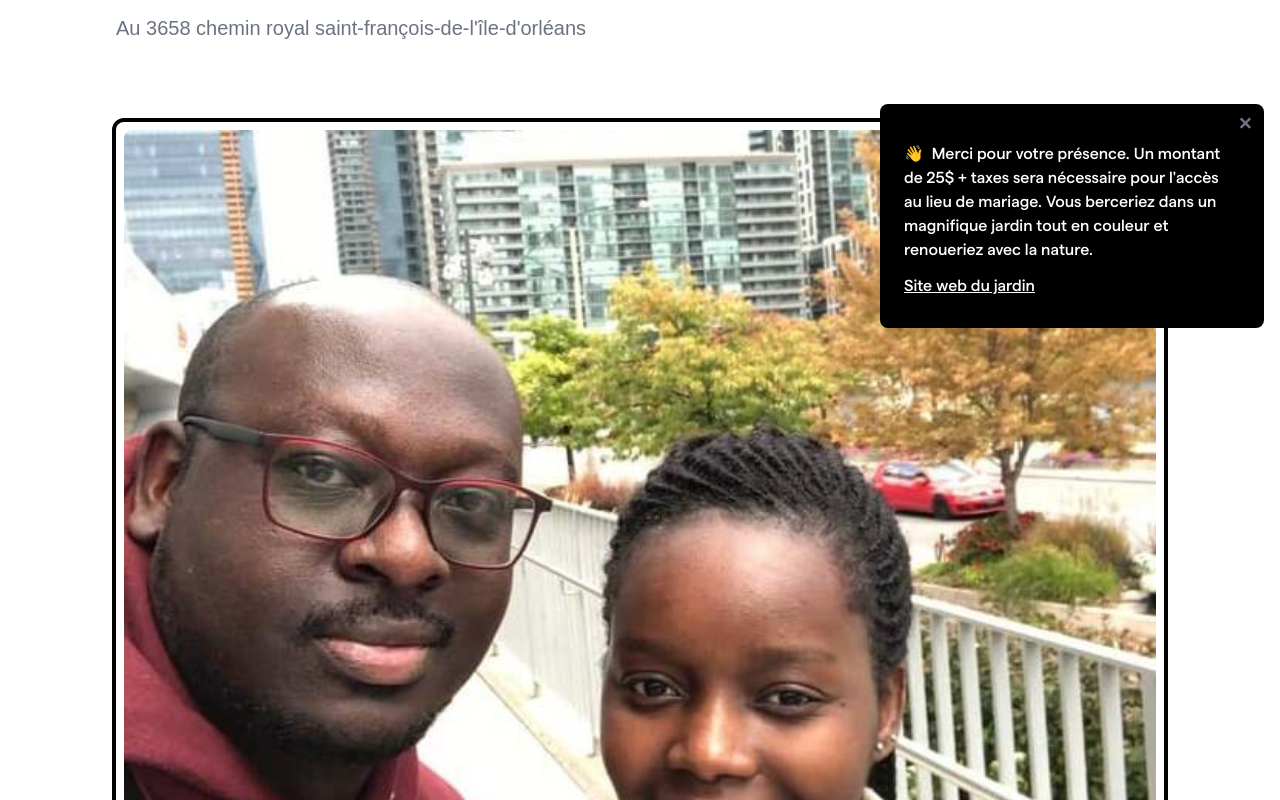
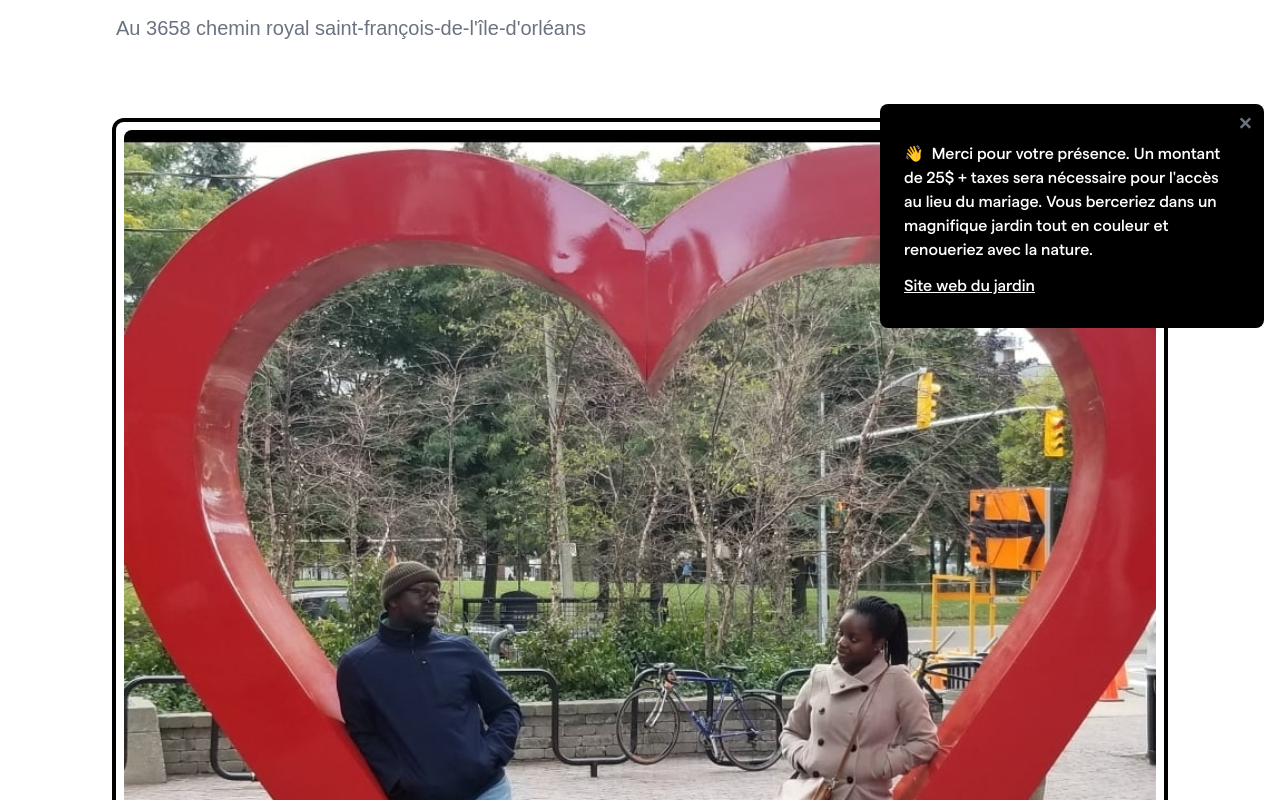
Before and after one commit to adeleroi/frontend-mariage, a React (Create React App) app: page /agenda in a window 1280 px wide. Shown: the part 440-1240 px from the top of the page. Built offline with nearby package versions, Linux system fonts and the light colour scheme; a web font is replaced by a local one.

Commit message:
coeur image and fix typo

```diff
--- a/src/components/info.js
+++ b/src/components/info.js
@@ -11,7 +11,7 @@ export const Info = () => {
     <div id="popup" className="bottom-8 fixed bg-black rounded-lg font-Matter w-96 h-56 flex flex-col justify-center px-6 right-4 pt-5" style={{zIndex: "40000000"}}>
       <div className="absolute right-1 top-1 pr-2" aria-label="dismiss message"><p onClick={handleClick} className="text-gray hover:text-white text-2xl cursor-pointer">&times;</p></div>
       <Paragraph className="text-white text-left">
-        <span role="img" aria-label="wave">&#128075;</span> &nbsp;Merci pour votre présence. Un montant de 25$ + taxes sera nécessaire pour l'accès au lieu de mariage.
+        <span role="img" aria-label="wave">&#128075;</span> &nbsp;Merci pour votre présence. Un montant de 25$ + taxes sera nécessaire pour l'accès au lieu du mariage.
         Vous berceriez dans un magnifique jardin tout en couleur
         et renoueriez avec la nature.
       </Paragraph>
--- a/src/views/agenda.js
+++ b/src/views/agenda.js
@@ -1,8 +1,8 @@
 import * as React from 'react'
 import { useMap } from './save-the-date'
 // import Neige from '../image/neige.jpeg'
-// import Coeur from '../image/coeur.jpeg'
-import Ville from '../image/ville.jpeg'
+import Coeur from '../image/coeur.jpeg'
+// import Ville from '../image/ville.jpeg'
 import { H1, H4 } from '../components/typography'
 import { Cutdown, HorizontalCutdown } from '../components/cutdown'
 
@@ -48,7 +48,7 @@ export const Agenda = () => {
             <div className="flex flex-col 2xl:flex-row 2xl:mt-32 mt-20">
                 <div className="mr-12 w-full 2xl:w-4/5 mb-12 ">
                     <div  className="rounded-lg p-2 ring-4 ring-black" style={{position:"sticky",  top: "0px"}}>
-                        <img src={Ville} className="h-full w-full rounded-lg focus-ring" alt="cheval"/>
+                        <img src={Coeur} className="h-full w-full rounded-lg focus-ring" alt="cheval"/>
                     </div>
                 </div>
                 <div>
```
